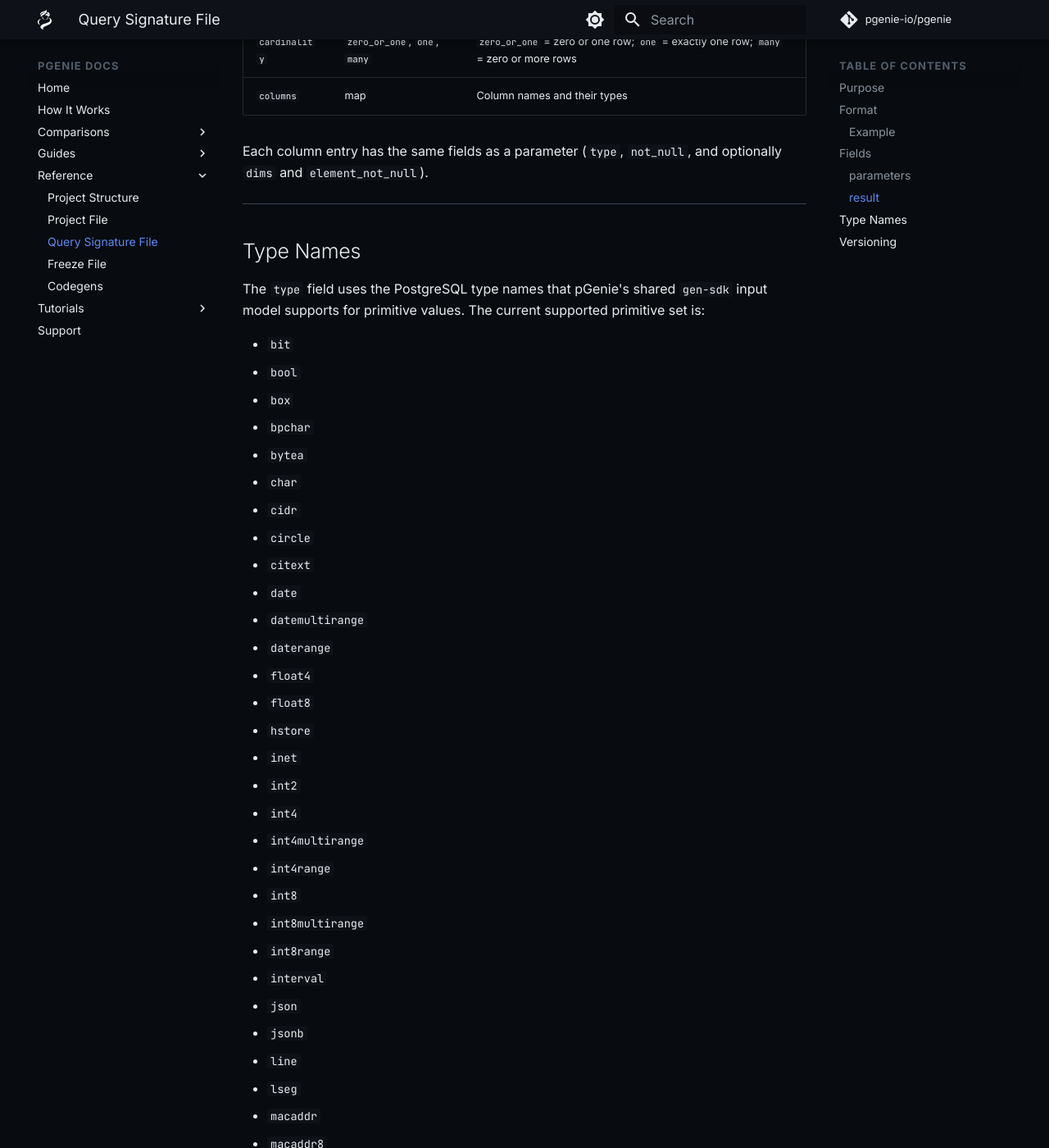
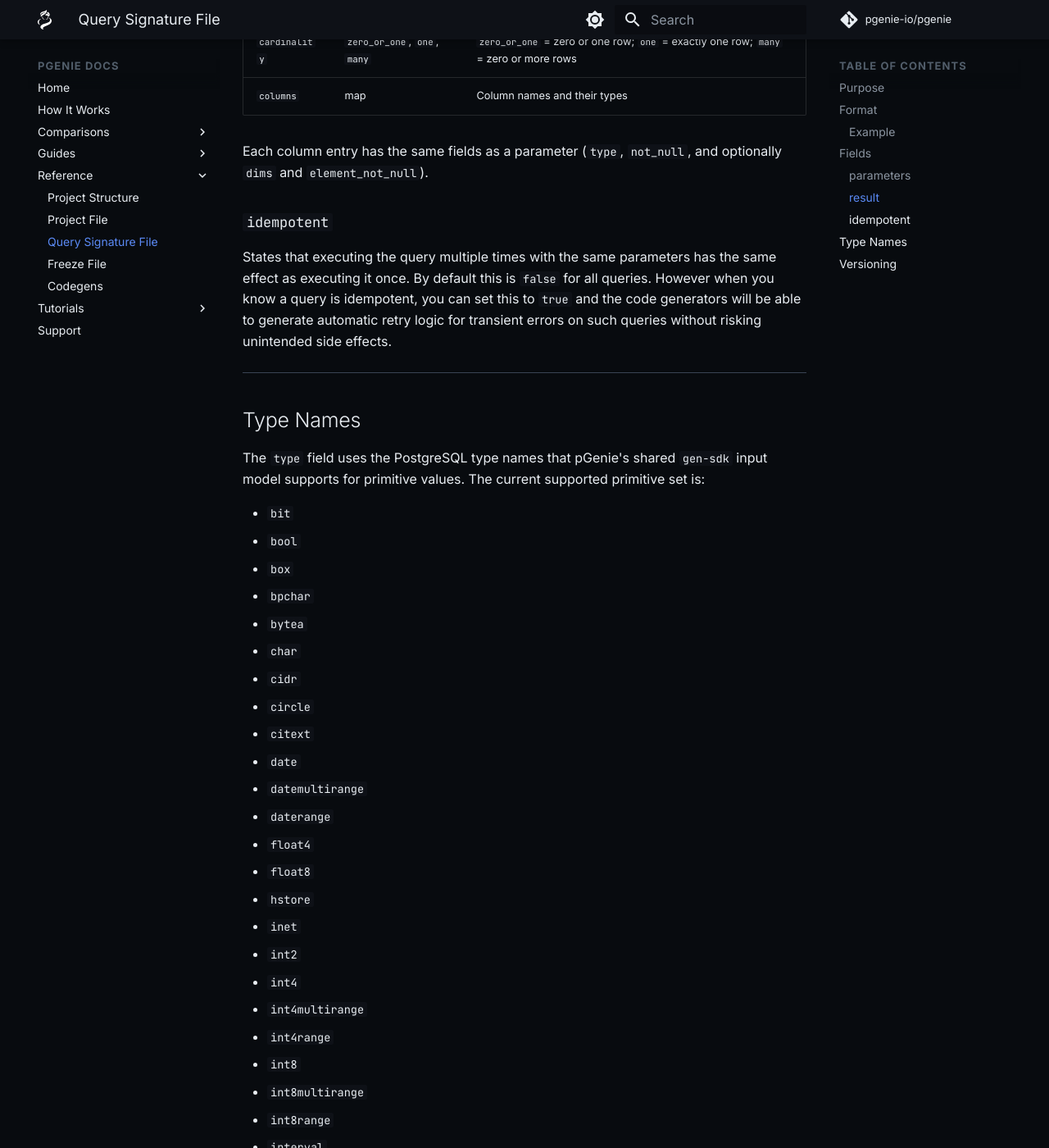
Before and after one commit to pgenie-io/docs, an MkDocs documentation site: the page built from docs/reference/query-signature-file.md, in a window 1280 px wide and 1400 px high, scrolled down 3532 px. Shown: the whole window at 82% size. Built offline with MkDocs 1.6.1 and Material for MkDocs 9.7.7, drawn with Linux system fonts in a browser that asks for light colours; comment, search, counter and statistics services are not loaded.

Commit message:
Update signature file docs

```diff
--- a/docs/reference/query-signature-file.md
+++ b/docs/reference/query-signature-file.md
@@ -145,6 +145,10 @@ Describes the query's result. Omitted entirely for queries that produce no resul
 
 Each column entry has the same fields as a parameter (`type`, `not_null`, and optionally `dims` and `element_not_null`).
 
+### `idempotent`
+
+States that executing the query multiple times with the same parameters has the same effect as executing it once. By default this is `false` for all queries. However when you know a query is idempotent, you can set this to `true` and the code generators will be able to generate automatic retry logic for transient errors on such queries without risking unintended side effects.
+
 ---
 
 ## Type Names
```
Also changed, not shown: other parts of docs/reference/query-signature-file.md (+1 -0 lines).
